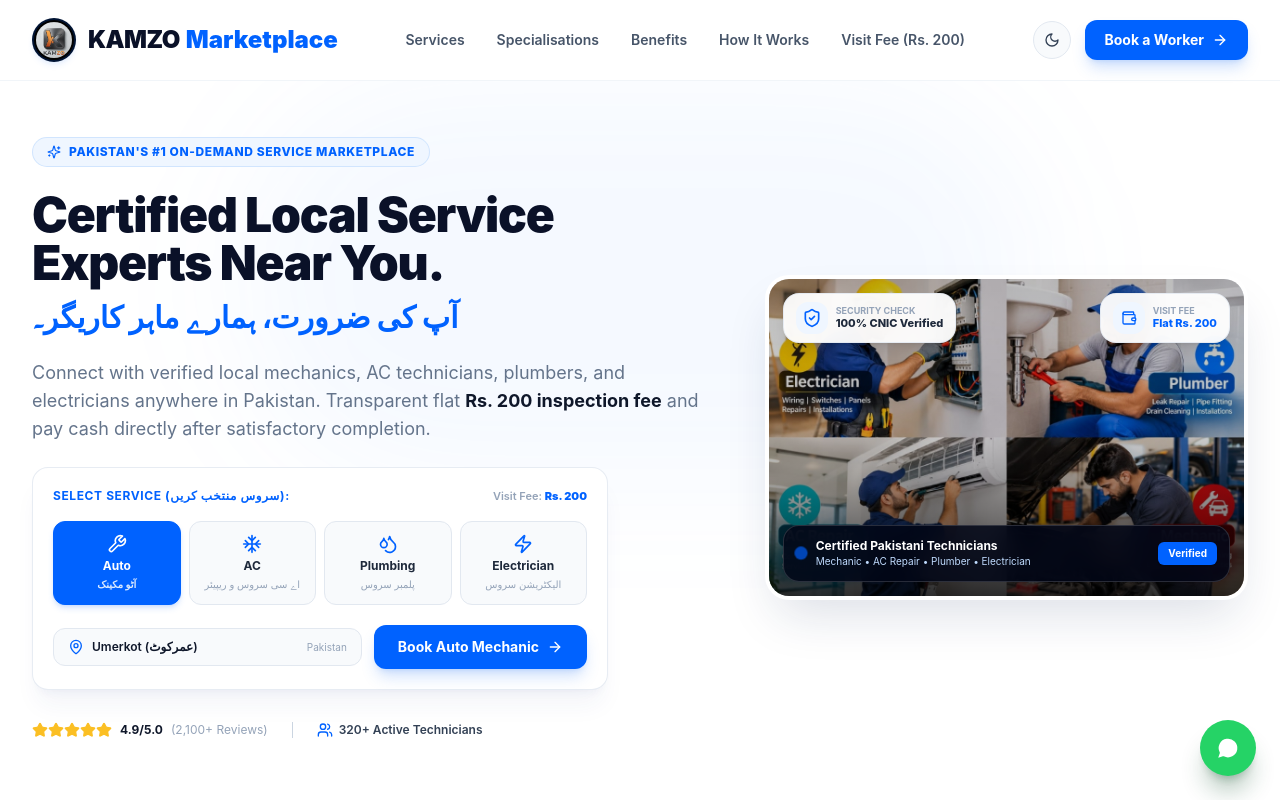
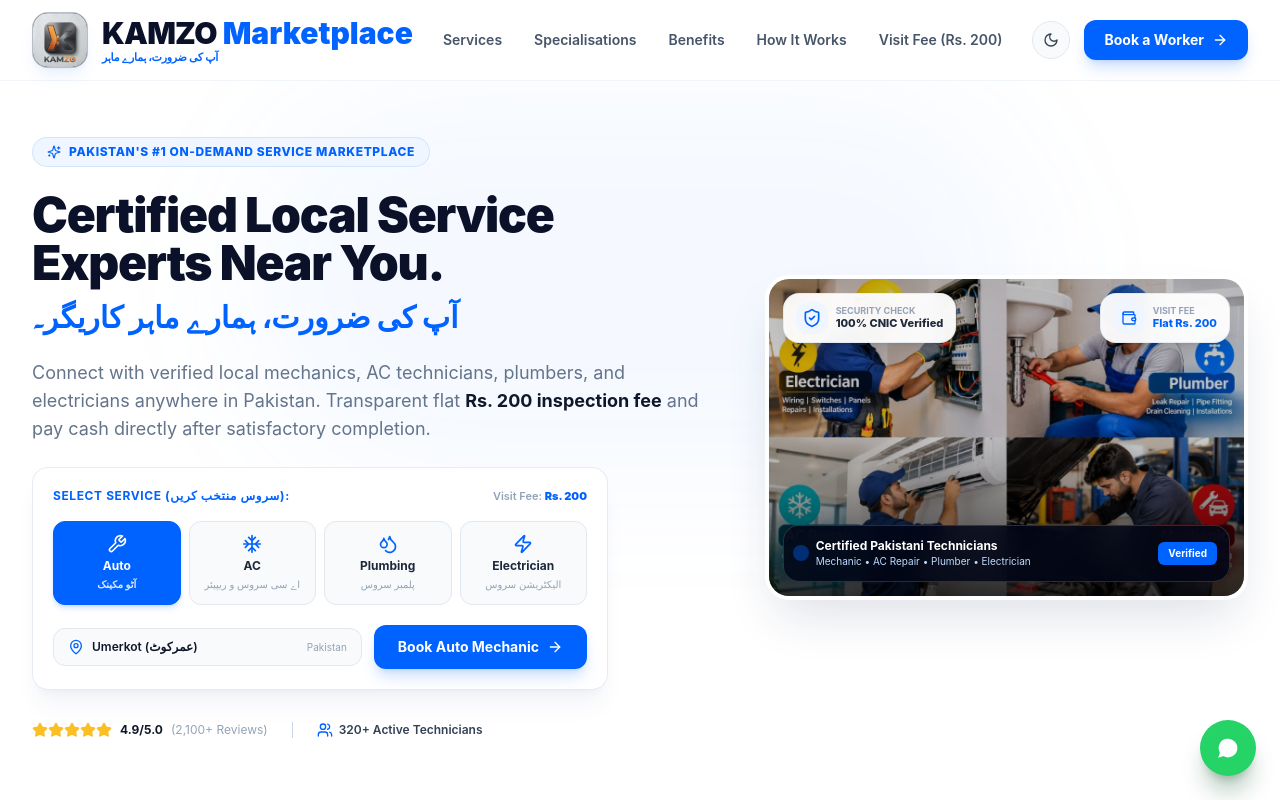
Before and after one commit to parvindarjambra/kamzo, a Next.js app: page / in a window 1280 px wide. Shown: the top 800 px of the page. Built offline with nearby package versions, Linux system fonts and the light colour scheme.

Commit message:
Enhance logo: remove circular cropping, enlarge to squircle 3D emblem with clean typography

```diff
--- a/src/app/login/page.tsx
+++ b/src/app/login/page.tsx
@@ -73,11 +73,11 @@
         <div className="bg-[#0B132B]/95 backdrop-blur-xl border border-slate-800 rounded-3xl p-7 sm:p-9 shadow-2xl shadow-black/80 space-y-6">
           {/* Logo & Header */}
           <div className="text-center space-y-3">
-            <div className="w-16 h-16 mx-auto rounded-full overflow-hidden border-2 border-[#0062FF]/40 shadow-xl shadow-blue-500/10 p-0.5 bg-black">
+            <div className="w-20 h-20 mx-auto rounded-3xl overflow-hidden border-2 border-[#0062FF]/40 shadow-2xl shadow-blue-500/20 bg-slate-900 transition-transform hover:scale-105">
               <img
                 src="/logo.jpg"
                 alt="KAMZO Logo"
-                className="w-full h-full object-cover rounded-full"
+                className="w-full h-full object-cover"
               />
             </div>
             <div>
--- a/src/app/page.tsx
+++ b/src/app/page.tsx
@@ -176,22 +176,27 @@
       {/* ─── STC DEVELOPER STYLE NAVBAR (No Admin Link, Perfect Spacing) ─── */}
       <header className={`sticky top-0 z-40 ${isDarkMode ? "bg-[#0B132B]/95 border-slate-800" : "bg-white/95 border-slate-100"} backdrop-blur-md border-b transition-colors`}>
         <div className="max-w-7xl mx-auto px-4 sm:px-6 lg:px-8 h-20 flex items-center justify-between gap-4">
-          {/* Logo Brand matching STC Developer style */}
-          <Link href="/" className="flex items-center gap-3 group shrink-0">
-            <div className="w-10 h-10 sm:w-11 sm:h-11 rounded-full overflow-hidden shadow-md shadow-blue-500/10 border-2 border-[#0062FF]/20 p-0.5 bg-black transition-transform group-hover:scale-105 shrink-0">
+          {/* Logo Brand: Larger 3D Emblem without circular crop */}
+          <Link href="/" className="flex items-center gap-3.5 group shrink-0">
+            <div className="w-12 h-12 sm:w-14 sm:h-14 rounded-2xl overflow-hidden shadow-lg shadow-blue-500/10 border border-slate-200/80 dark:border-slate-700/80 transition-all group-hover:scale-105 shrink-0 bg-slate-900">
               <img
                 src="/logo.jpg"
                 alt="KAMZO Logo"
-                className="w-full h-full object-cover rounded-full"
+                className="w-full h-full object-cover"
               />
             </div>
-            <div className="flex items-baseline gap-1.5 shrink-0">
-              <span className={`text-xl sm:text-2xl font-black tracking-tight ${isDarkMode ? "text-white" : "text-[#0A1128]"}`}>
-                KAMZO
-              </span>
-              <span className="text-xl sm:text-2xl font-black text-[#0062FF]">
-                Marketplace
-              </span>
+            <div className="flex flex-col shrink-0">
+              <div className="flex items-baseline gap-1.5">
+                <span className={`text-2xl sm:text-3xl font-black tracking-tight ${isDarkMode ? "text-white" : "text-[#0A1128]"}`}>
+                  KAMZO
+                </span>
+                <span className="text-2xl sm:text-3xl font-black text-[#0062FF]">
+                  Marketplace
+                </span>
+              </div>
+              <p className="text-[10px] sm:text-[11px] text-[#0062FF] font-bold tracking-tight -mt-0.5">
+                آپ کی ضرورت، ہمارے ماہر
+              </p>
             </div>
           </Link>
 
@@ -639,12 +644,15 @@
       <footer className={`${isDarkMode ? "bg-[#070D1E] border-slate-800" : "bg-[#0A1128] border-slate-900"} text-slate-400 py-12 border-t`}>
         <div className="max-w-7xl mx-auto px-4 sm:px-6 lg:px-8 space-y-8">
           <div className="flex flex-col sm:flex-row items-center justify-between gap-6 pb-8 border-b border-slate-800">
-            <div className="flex items-center gap-3">
-              <div className="w-10 h-10 rounded-full overflow-hidden bg-black p-0.5 border border-slate-700">
-                <img src="/logo.jpg" alt="KAMZO Logo" className="w-full h-full object-cover rounded-full" />
+            <div className="flex items-center gap-3.5">
+              <div className="w-12 h-12 rounded-2xl overflow-hidden bg-slate-900 border border-slate-700 shadow-md shrink-0">
+                <img src="/logo.jpg" alt="KAMZO Logo" className="w-full h-full object-cover" />
               </div>
-              <div>
-                <span className="text-xl font-black text-white tracking-wider">KAMZO <span className="text-[#0062FF]">Marketplace</span></span>
+              <div className="flex flex-col">
+                <div className="flex items-baseline gap-1.5">
+                  <span className="text-xl font-black text-white tracking-wider">KAMZO</span>
+                  <span className="text-xl font-black text-[#0062FF]">Marketplace</span>
+                </div>
                 <p className="text-[11px] text-[#0062FF] font-bold">آپ کی ضرورت، ہمارے ماہر</p>
               </div>
             </div>
--- a/src/components/layout/sidebar.tsx
+++ b/src/components/layout/sidebar.tsx
@@ -81,8 +81,8 @@
   return (
     <aside className="w-64 bg-[#141414] text-gray-300 flex flex-col h-screen fixed left-0 top-0 z-30 border-r border-[#262626] select-none shadow-2xl">
       {/* Brand Header */}
-      <div className="h-18 px-5 py-4 flex items-center border-b border-[#262626] gap-3">
-        <div className="w-10 h-10 rounded-xl overflow-hidden border border-[#0062FF]/50 shadow-md shadow-[#0062FF]/30 shrink-0 bg-black flex items-center justify-center">
+      <div className="h-20 px-5 py-4 flex items-center border-b border-[#262626] gap-3.5">
+        <div className="w-12 h-12 rounded-2xl overflow-hidden border border-[#0062FF]/50 shadow-md shadow-[#0062FF]/30 shrink-0 bg-slate-900 flex items-center justify-center">
           <img
             src="/logo.jpg"
             alt="KAMZO Logo"
```
